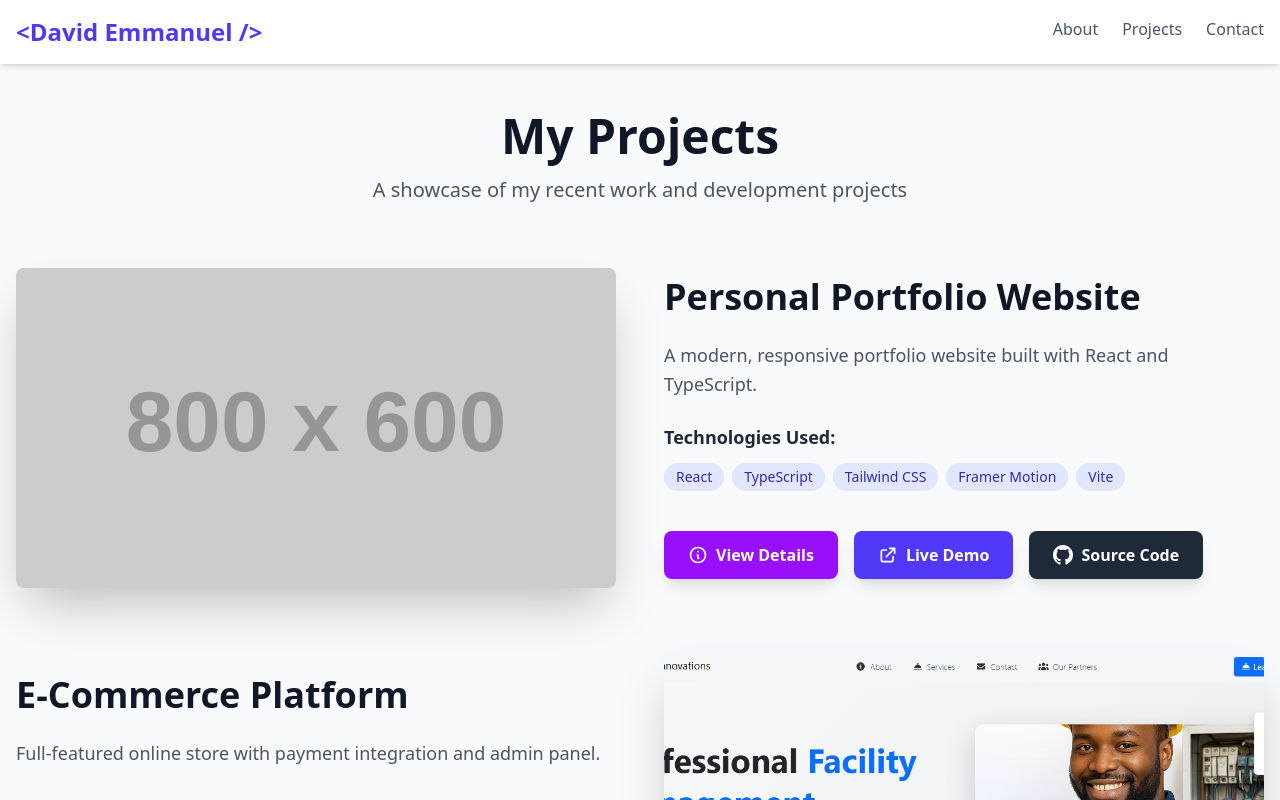
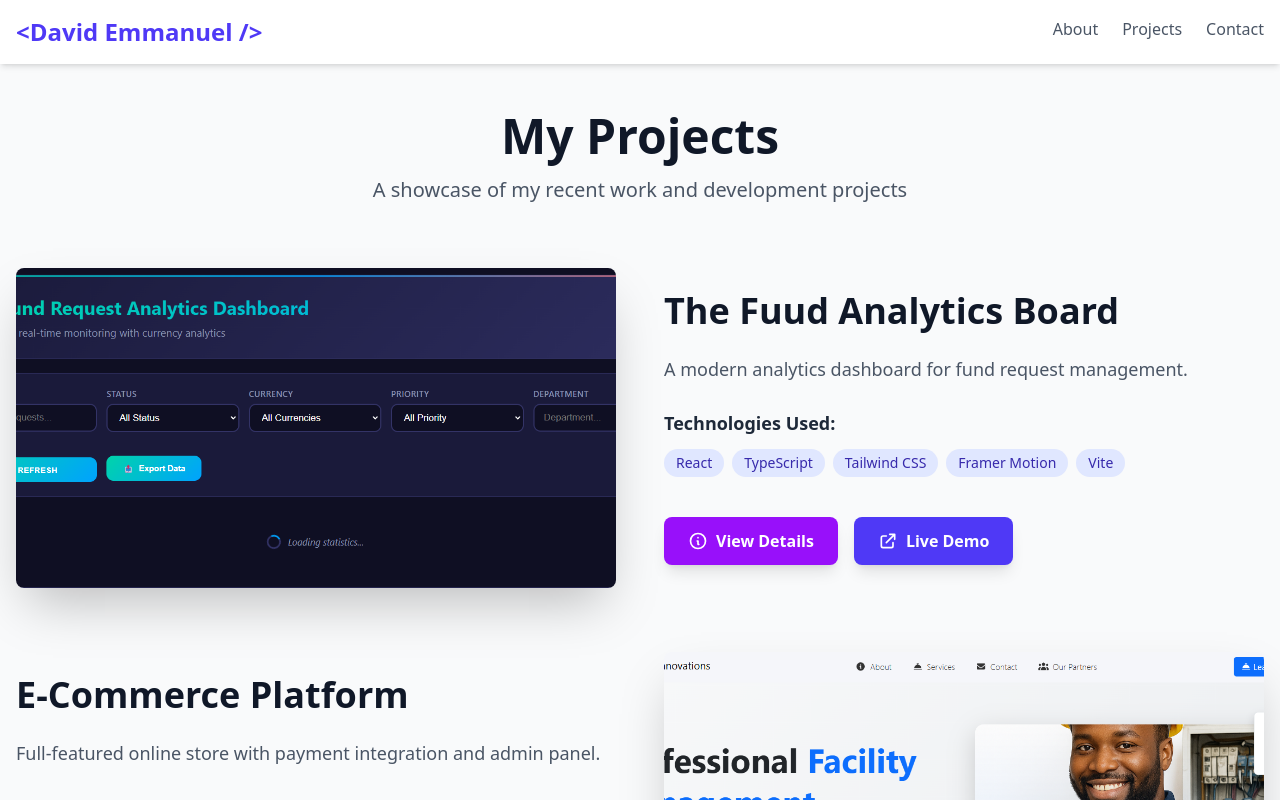
Before and after one commit to EmmaDeil/My-Portfolio-Website, a React (Vite) app: page /projects in a window 1280 px wide. Shown: the top 800 px of the page. Built offline with nearby package versions, Linux system fonts and the light colour scheme.

Commit message:
added a new project

```diff
--- a/src/data/projects.ts
+++ b/src/data/projects.ts
@@ -20,18 +20,18 @@ export interface Project {
 export const projects: Project[] = [
   {
     id: 1,
-    slug: "portfolio-website",
-    title: "Personal Portfolio Website",
-    shortDescription: "A modern, responsive portfolio website built with React and TypeScript.",
-    longDescription: "This project showcases my skills in modern web development using React, TypeScript, and Tailwind CSS. It features smooth animations, responsive design, and optimized performance. The portfolio includes sections for projects, about me, and contact information, all built with accessibility and user experience in mind.",
+    slug: "The Fuud Analytics Board",
+    title: "The Fuud Analytics Board",
+    shortDescription: "A modern analytics dashboard for fund request management.",
+    longDescription: "This project showcases my skills in modern web development using React, TypeScript, and Tailwind CSS. It features smooth animations, responsive design, and optimized performance. The dashboard includes sections for real-time analytics, user management, and order tracking, all built with accessibility and user experience in mind.",
     technologies: ["React", "TypeScript", "Tailwind CSS", "Framer Motion", "Vite"],
     status: "completed",
     category: "web-development",
     role: "Full-Stack Developer",
     teamSize: 1,
     demoUrl: "https://david-emmanuel-portfolio.onrender.com",
-    githubUrl: "https://github.com/EmmaDeil/My-Portfolio-Website.git",
-    image: "https://via.placeholder.com/800x600/4F46E5/ffffff?text=Portfolio+Website",
+    // githubUrl: "https://github.com/EmmaDeil/My-Portfolio-Website.git",
+    image: "/analytics_board.png",
     featured: true
   },
   {
```
Also changed, not shown: public/analytics_board.png (added).
